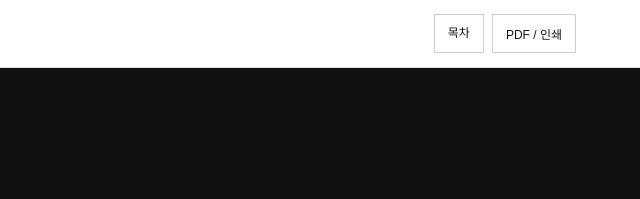
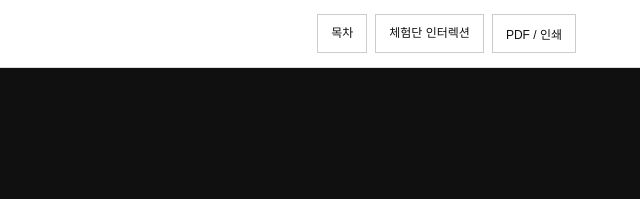
Before and after one commit to viewmap-official/proposal, a plain HTML site: page index.html in a window 1280 px wide. Shown: the top 199 px of the page, 640-1280 px from the left. Drawn offline with Linux system fonts and the light colour scheme; a web font is replaced by a local one.

Commit message:
Update index.html

```diff
--- a/index.html
+++ b/index.html
@@ -321,6 +321,7 @@ footer { text-align: center; padding: 25px; font-size: 11px; color: #888; }
 </a>
     <div class="top-actions">
         <a href="#contents">목차</a>
+        <a href="https://docs.google.com/spreadsheets/d/1jbDGh2ws2t5dj9yzHKgBGOm0r_fTAuHaZBFL4uKvBjc/edit?gid=1513799524#gid=1513799524" ref="nofollow">체험단 인터렉션</a>
         <button onclick="window.print()">PDF / 인쇄</button>
     </div>
 </nav>
```
